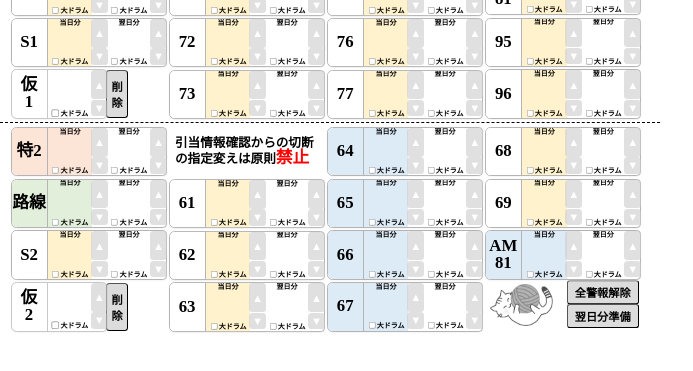
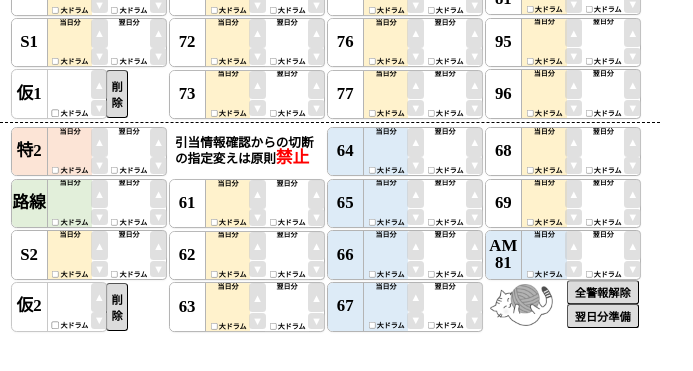
Before and after one commit to Rgtntppy/IBC, a React (Create React App) app: page /master in a window 1280 px wide. Shown: the part 183-554 px from the top of the page, without its empty margins (0-693 px from the left). Built offline with nearby package versions, Linux system fonts and the light colour scheme; no server answers; the database is empty; sample sign-in values are in the browser's storage; the HTML template or start-up script is replaced by a standard one; a web font is replaced by a local one; what date-holidays would draw is missing.

Commit message:
仮便の最大文字数更新

```diff
--- a/src/components/master/binBlocks/onlytoday/Onlytoday.tsx
+++ b/src/components/master/binBlocks/onlytoday/Onlytoday.tsx
@@ -77,6 +77,7 @@ export const Onlytoday: React.FC<OnlytodayProps> = ({
                                 binName.length <= 4 ? '20px' :
                                 binName.length <= 6 ? '16px' :
                                 '12px',
+                                whiteSpace: 'pre-line',
                         }}
                         onClick={() => {
                             if (userAuthority > 4) {
@@ -86,12 +87,14 @@ export const Onlytoday: React.FC<OnlytodayProps> = ({
                         }}
                     >
                         {(() => {
+                            const name = (binName ?? '').trim();
                             const len = binName.length;
 
+                            if (len === 0) return '';
+                            if (len <= 2) return name;
                             if (len <= 6) {
                                 const mid = Math.ceil(len / 2);
                                 return `${binName.slice(0, mid)}\n${binName.slice(mid)}`;
-
                             }
 
                             //7文字以上 → 3段構成
--- a/src/components/master/binBlocks/onlytoday/onlytoday.scss
+++ b/src/components/master/binBlocks/onlytoday/onlytoday.scss
@@ -49,6 +49,7 @@ $button-radius: 5px;
 
         .binNameText {
             display: flex;
+            flex-direction: column;
             align-items: center;
             justify-content: center;
             font-weight: bold;
@@ -58,7 +59,7 @@ $button-radius: 5px;
             margin: 0;
             height: 100%;
             width: $binBlockTitleWidth;
-            white-space: pre-wrap;
+            white-space: pre-line;
             border-radius: $block-radius/1.2 0 0 $block-radius/1.2;
             border-right: $border-color;
             cursor: pointer;
```
